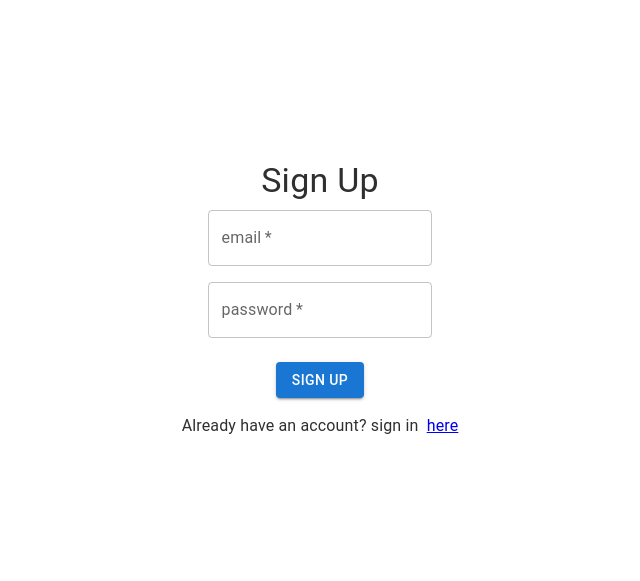
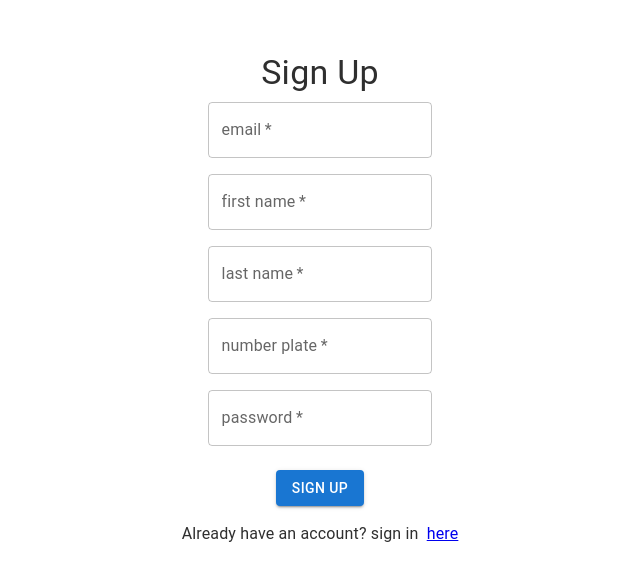
Before and after one commit to mwendwa99/save-a-spot, a React (Create React App) app in the folder client/: page /register in a window 1280 px wide. Shown: the part 105-686 px from the top of the page, without its empty margins (320-960 px from the left). Built offline with nearby package versions, Linux system fonts and the light colour scheme.

Commit message:
add post to db method

```diff
--- a/client/src/App.js
+++ b/client/src/App.js
@@ -12,6 +12,9 @@ import { useAuth } from './provider/Authentication';
 function App() {
   const [email, setEmail] = useState('');
   const [password, setPassword] = useState('');
+  const [firstName, setFirstName] = useState('');
+  const [lastName, setLastName] = useState('');
+  const [plate, setPlate] = useState('');
   const { signIn, signUp, message } = useAuth();
   let auth = sessionStorage.getItem('authToken');
 
@@ -25,8 +28,9 @@ function App() {
       toast.error(message);
     }
     if (action === 'signup') {
-      signUp(email, password);
-      toast.error(message);
+      console.log(email, password, firstName, lastName, plate)
+      // signUp(email, password, firstName, lastName, plate);
+      // toast.error(message);
     }
   }
 
@@ -44,7 +48,9 @@ function App() {
             ) : (
               <>
                 <Route path='/register' element={
-                  <Form setEmail={setEmail} setPassword={setPassword} title='Sign Up' handleAction={() => handleAction('signup')} />
+                  <Form setEmail={setEmail} setPassword={setPassword} title='Sign Up' handleAction={() => handleAction('signup')}
+                    setFirstName={setFirstName} setLastName={setLastName} setPlate={setPlate}
+                  />
                 } />
                 <Route path='/login' element={
                   <Form setEmail={setEmail} setPassword={setPassword} title='Sign In' handleAction={() => handleAction('signin')} />
--- a/client/src/api/database.js
+++ b/client/src/api/database.js
@@ -1,24 +1,33 @@
-import { getFireStore, collection, addDoc } from 'firebase/firestore';
+import { getFirestore, collection, addDoc } from 'firebase/firestore';
 
 // initialize firestore
-const db = getFireStore();
+const db = getFirestore();
 
 // add data to firestore
-const postToFireStore = async (collectionName, setMessage) => {
+const postToFireStore = async (collectionName, data, setMessage) => {
+    switch (collectionName) {
+        case collectionName === 'users': {
             try {
                 // reference to collection
                 const docRef = await addDoc(collection(db, collectionName), {
-            firstName: "",
-            lastName: "",
-            id: "",
-            booked: false,
-            numberPlate: ''
+                    firstName: data.firstName,
+                    lastName: data.lastName,
+                    id: data.id,
+                    booked: data.booked,
+                    numberPlate: data.plate
                 });
                 // setMessage('user successfully saved to db!')
                 console.log("Document written with ID: ", docRef.id);
             } catch (error) {
                 console.log('error saving document to DB', error)
             }
+            break;
+        }
+        case collectionName === 'organization': {
+            break;
+        }
+        default: break;
+    }
 };
 
 export { postToFireStore };
--- a/client/src/components/Form.js
+++ b/client/src/components/Form.js
@@ -3,7 +3,7 @@ import { Typography, Box, TextField, CircularProgress } from '@mui/material';
 import { makeStyles } from '@mui/styles';
 import { NavLink } from 'react-router-dom';
 
-import { getAuth } from 'firebase/auth';
+import { postToFireStore } from '../api/database';
 
 import BasicButtons from './Button';
 import { useAuth } from '../provider/Authentication'
@@ -28,15 +28,16 @@ const useStyles = makeStyles(() => ({
     },
 }));
 
-function Form({ title, setEmail, setPassword, handleAction }) {
+function Form({ title, setEmail, setPassword, setFirstName, setLastName, setPlate, handleAction }) {
     const classes = useStyles();
     const { isLoading } = useAuth();
-    const auth = getAuth()
-
-    // console.log('userID', auth.currentUser.uid)
 
     const handleSubmit = (e) => {
         e.preventDefault();
+        // postToFireStore(
+        //     'users',
+        //     'user'
+        // )
     };
 
     return isLoading ? (<CircularProgress color='secondary' thickness={4} size={40} />)
@@ -61,6 +62,40 @@ function Form({ title, setEmail, setPassword, handleAction }) {
                     onChange={(e) => setEmail(e.target.value)}
                     autoComplete='username'
                 />
+                {
+                    title === 'Sign Up' ?
+                        <>
+                            <TextField
+                                required
+                                autoComplete='firstName'
+                                onChange={(e) => setFirstName(e.target.value)}
+                                type='text'
+                                id="firstName"
+                                label="first name"
+                                placeholder='John'
+                            />
+                            <TextField
+                                required
+                                autoComplete='lastName'
+                                onChange={(e) => setLastName(e.target.value)}
+                                type='text'
+                                id="lastName"
+                                label="last name"
+                                placeholder='Doe'
+                            />
+                            <TextField
+                                fullWidth
+                                required
+                                autoComplete='number plate'
+                                onChange={(e) => setPlate(e.target.value)}
+                                type='text'
+                                id="plate"
+                                label="number plate"
+                                placeholder='KBJ 334O'
+                            />
+                        </>
+                        : null
+                }
                 <TextField
                     fullWidth
                     required
--- a/client/src/provider/Authentication.js
+++ b/client/src/provider/Authentication.js
@@ -3,6 +3,8 @@ import { useNavigate } from 'react-router-dom';
 
 import { app } from '../config/firebase-config';
 import { getAuth, signInWithEmailAndPassword, createUserWithEmailAndPassword } from 'firebase/auth';
+
+import { postToFireStore } from '../api/database';
 
 const AuthContext = createContext();
 const auth = getAuth();
@@ -34,19 +36,27 @@ const AuthProvider = ({ children }) => {
         }
     };
 
-    const signUp = (email, password) => {
+    const signUp = (email, password, firstName, lastName, plate) => {
         setIsLoading(true);
         // check whether email and password is string
         if (typeof email !== 'string' || typeof password !== 'string') {
             setMessage('Email and password must be string');
             return;
         }
+        let data = {
+            firstName: firstName || '',
+            lastName: lastName || '',
+            plate: plate || '',
+        }
         createUserWithEmailAndPassword(auth, email, password)
             .then(res => {
                 sessionStorage.setItem('authToken', res._tokenResponse.refreshToken);
+                data.id = res.user.uid || '';
+                postToFireStore('users', data)
                 setMessage(res);
                 setIsLoading(false);
-            }).then(() => navigate('/home')).catch(err => {
+            })
+            .then(() => navigate('/home')).catch(err => {
                 setMessage(err.code);
                 setIsLoading(false);
             });
```
Lines whose indentation alone changed are shown as unchanged.
